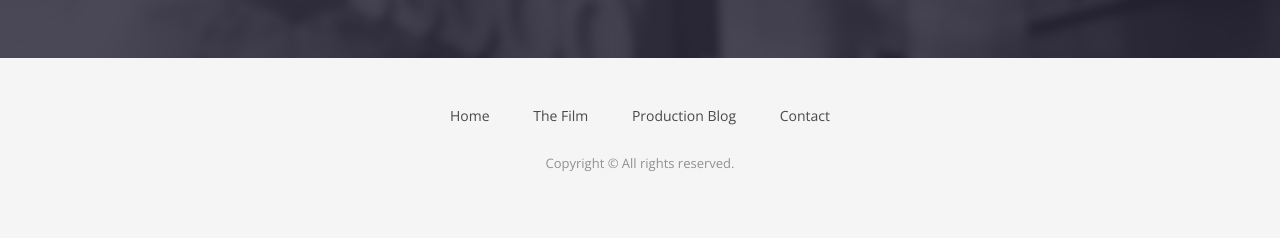
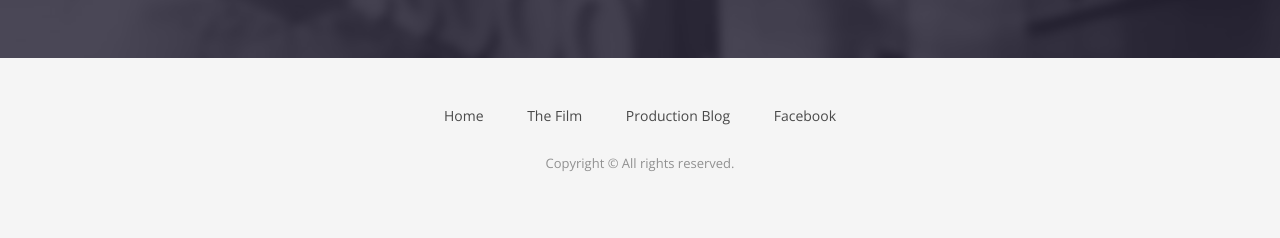
Before and after one commit to jetgirl78/secret, a Jekyll site: the page built from index.html, in a window 1280 px wide. Shown: the part 2135-2373 px from the top of the page. Built offline with Jekyll 4.4.1, drawn with Linux system fonts in a browser that asks for light colours; nearby versions of some CDN libraries; some web fonts are replaced.

Commit message:
Update footer.html

```diff
--- a/_includes/footer.html
+++ b/_includes/footer.html
@@ -8,7 +8,7 @@
             <li><a href="{{ site.baseurl }}/">Home</a></li>
                 <li><a href="{{ site.baseurl }}/film">The Film</a></li>
                 <li><a href="{{ site.baseurl }}/blog">Production Blog</a></li>
-                <li><a href="{{ site.baseurl }}/contact">Contact</a></li>
+                <li><a href="https://www.facebook.com/secretgaygentAU/">Facebook</a></li>
           </ul>
         </div>
         <p>Copyright &copy; All rights reserved.</p>
```
